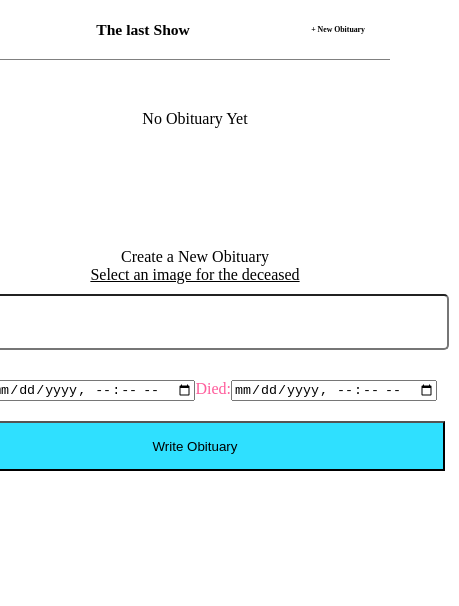
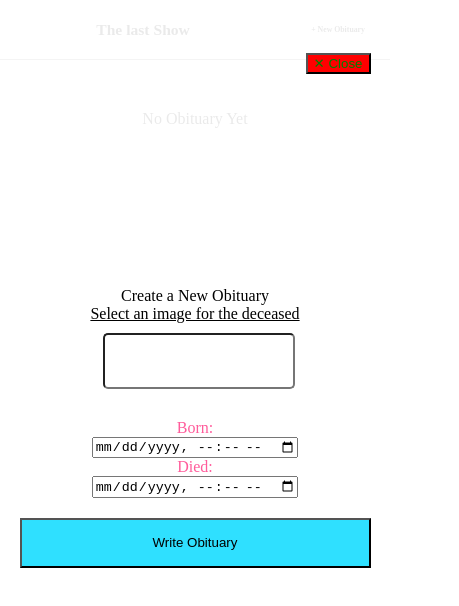
Before and after one commit to Bobinho100/Obituary-Album, a React (Create React App) app: page / in a window 390 px wide. Both pictures are taken after a click on the button "+ New Obituary". Shown: the top 606 px of the page, 459 px wide, since content can reach past the window. Built offline with nearby package versions, Linux system fonts and the light colour scheme.

Commit message:
Made changes, made the responsive design..

```diff
--- /dev/null
+++ b/src/App.css
@@ -0,0 +1,3 @@
+.overlay-visible{
+    opacity: 0.1;
+}
--- a/src/App.js
+++ b/src/App.js
@@ -1,5 +1,6 @@
 import Overlay from "./Components/Overlay";
 import Layout from "./Components/Layout";
+import './App.css'
 import { useState } from "react";
 
 
@@ -7,27 +8,54 @@ function App() {
 
 
   const [obituaryFrom, setObituaryForm] = useState(false);
+  const [ovelayIsVisible, setOverlayIsVisible] = useState(false);
 
-  const obituaryClick = () => setObituaryForm(true);
+  const obituaryClick = () => {
+    setObituaryForm(true)
+    setOverlayIsVisible(true)
+  };
+  const closeObituaryClick = () => {
+    setObituaryForm(false)
+    setOverlayIsVisible(false)
+  };
 
 
   return(
     <div>
 
-      <Layout
-      obituaryFrom = {obituaryFrom}
-      setObituaryForm = {setObituaryForm}
-      obituaryClick = {obituaryClick}
+      <div className={`${ovelayIsVisible ? 'overlay-visible': ''}`}>
+
+        <Layout
+        obituaryFrom = {obituaryFrom}
+        setObituaryForm = {setObituaryForm}
+        obituaryClick = {obituaryClick}
 
 
 
-      />
+        />
 
 
-      {obituaryFrom && <Overlay
+      </div>
+      <div>
+
+        {obituaryFrom &&(
+          <div /*style={{position: 'absolute', top:0}}*/>
+        <Overlay
+          setObituaryForm={setObituaryForm}
+          closeObituaryClick = {closeObituaryClick}
+
+          />
+        </div>
+        )}
 
 
-      />}
+      </div>
+
+
+
+
+
+
 
     </div>
 
--- a/src/Components/Layout.js
+++ b/src/Components/Layout.js
@@ -1,12 +1,13 @@
 import React from 'react'
 import "../Styles/Layout.css"
+import Overlay from './Overlay';
 
 const Layout = ({obituaryForm, setObituaryForm, obituaryClick}) => {
   return (
     <>
-        <div className= "">
+        <div className= "top">
 
-            <div className= {`navbar  ${obituaryForm ? 'overlay-active': ''}`}>
+            <div className= "navbar">
                 <div></div>
                 <h1>The last Show</h1>
                 <div className='navbar--obituary'>
@@ -15,10 +16,13 @@ const Layout = ({obituaryForm, setObituaryForm, obituaryClick}) => {
                 </div>
 
             </div>
-
-            <div className='obituary--not-yet'>
+                <div className='obituary--not-yet'>
                 <p>No Obituary Yet</p>
             </div>
+
+
+
+
 
 
 
--- a/src/Components/Overlay.js
+++ b/src/Components/Overlay.js
@@ -2,7 +2,7 @@ import React, { useState } from 'react'
 import '../Styles/Overlay.css';
 import ObituaryImage from '../Styles/obituary_image2.png';
 
-const Overlay = () => {
+const Overlay = ({setObituaryForm, closeObituaryClick}) => {
 
 
     const [flieSelect, setFileSelect] = useState(null);
@@ -22,7 +22,15 @@ const Overlay = () => {
   return (
     <>
 
+        <div className='overlay'>
+            <div>
+            <button class="close" type="button"  onClick={closeObituaryClick}>&#x2715; Close</button>
+
+            </div>
+
+
             <form onSubmit={formHandler}>
+
                 <p>Create a New Obituary</p>
 
 
@@ -62,7 +70,7 @@ const Overlay = () => {
 
 
 
-
+        </div>
 
     </>
   )
--- a/src/Styles/Layout.css
+++ b/src/Styles/Layout.css
@@ -36,3 +36,7 @@ div h4:hover{
     background-color: red;
 
 }
+.top{
+
+    height: 100vh;
+}
--- a/src/Styles/Overlay.css
+++ b/src/Styles/Overlay.css
@@ -7,13 +7,36 @@
 .hidden{
     display: none;
 }
+
+.overlay{
+    display: flex;
+    width: 100%;
+    justify-content: space-evenly;
+    height: 100vh;
+    flex-direction: column;
+
+    /*width: 100%;
+    height: 100vh;*/
+    /*background-color: blue;*/
+    background-color:rgba(255, 255, 255, 0.2) ;
+    /*height: '100%';*/
+    /*width: '100%';*/
+    position: absolute;
+    top: 0;
+}
 form {
     display: flex;
     flex-direction: column;
     justify-content: center;
     align-items: center;
-    padding: 10px;
-    margin: 50px;
+    width: 100%;
+    height: 85vh;
+    /*padding: 10px;*/
+    /*margin: 50px;*/
+    /*position: absolute;*/
+    /*background-color: green;*/
+    /*width: 100vh;*/
+    /*height: 100vh;*/
 }
 form p{
     margin-top: 10px;
@@ -37,3 +60,70 @@ form button{
     height: 50px;
     border-radius: 5px;
 }
+.close{
+    color: green;
+    background-color: red;
+    align-items: flex-end;
+    display: flex;
+    margin-left: 90%;
+
+}
+
+
+
+/*
+ left:0,width: '100%', height:'100%', backgroundColor: 'blue'
+*/
+
+
+
+@media only screen and (max-width:600px) {
+
+    .overlay{
+        justify-content: center;
+        height: 100%;
+    }
+    .form{
+        height: auto;
+    }
+    .name{
+        width: 90%;
+    }
+    .date{
+        flex-direction: column;
+        align-items: center;
+    }
+    .close{
+        margin-left: auto;
+        margin-right: 5%;
+    }
+    form button{
+        width: 90%;
+        margin-bottom: 20px;
+    }
+
+}
+
+@media only screen and (mini-width: 610px){
+    .overlay{
+        justify-content: space-evenly;
+        height: 100vh;
+    }
+    form {
+        height: 85vh;
+    }
+    .name{
+        width: 500px;
+    }
+    .date{
+        flex-direction: row;
+    }
+    .close{
+        margin-left: 90%;
+        margin-right: 0;
+    }
+    form button{
+        width: 500px;
+    }
+
+}
```
Lines whose indentation alone changed are shown as unchanged.
